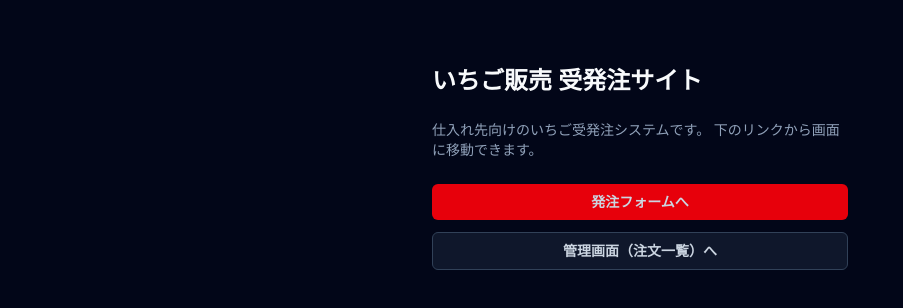
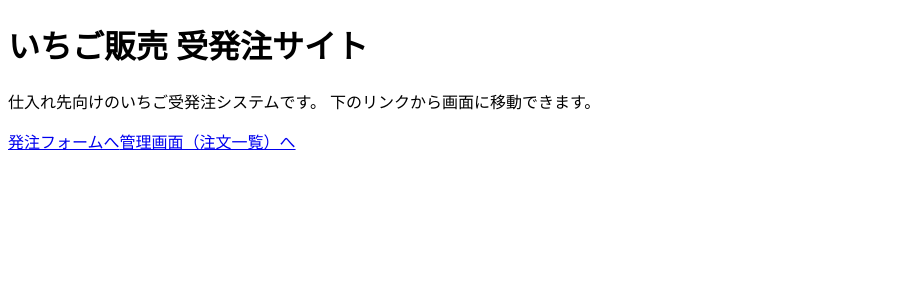
Before and after one commit to wolvesgale/strawberry-order, a Next.js app in the folder strawberry-order-mock/: page / in a window 1280 px wide. Shown: the top 308 px of the page, without its empty margins (0-903 px from the left). Built offline with nearby package versions, Linux system fonts and the light colour scheme.

Commit message:
Update layout.tsx

```diff
--- a/strawberry-order-mock/app/layout.tsx
+++ b/strawberry-order-mock/app/layout.tsx
@@ -1,21 +1,12 @@
-import type { Metadata } from "next";
-import "./globals.css";
+// strawberry-order-mock/app/admin/layout.tsx
+import React from "react";
 
-export const metadata: Metadata = {
-  title: "Create Next App",
-  description: "Generated by create next app",
-};
-
-export default function RootLayout({
+export default function AdminLayout({
   children,
-}: Readonly<{
+}: {
   children: React.ReactNode;
-}>) {
-  return (
-    <html lang="en">
-      <body className="min-h-screen bg-slate-950 text-slate-50 antialiased">
-        {children}
-      </body>
-    </html>
-  );
+}) {
+  // ここではロールチェックなどは一切行わず、
+  // 各ページ側（orders/users）で制御する方針にします。
+  return <>{children}</>;
 }
```
